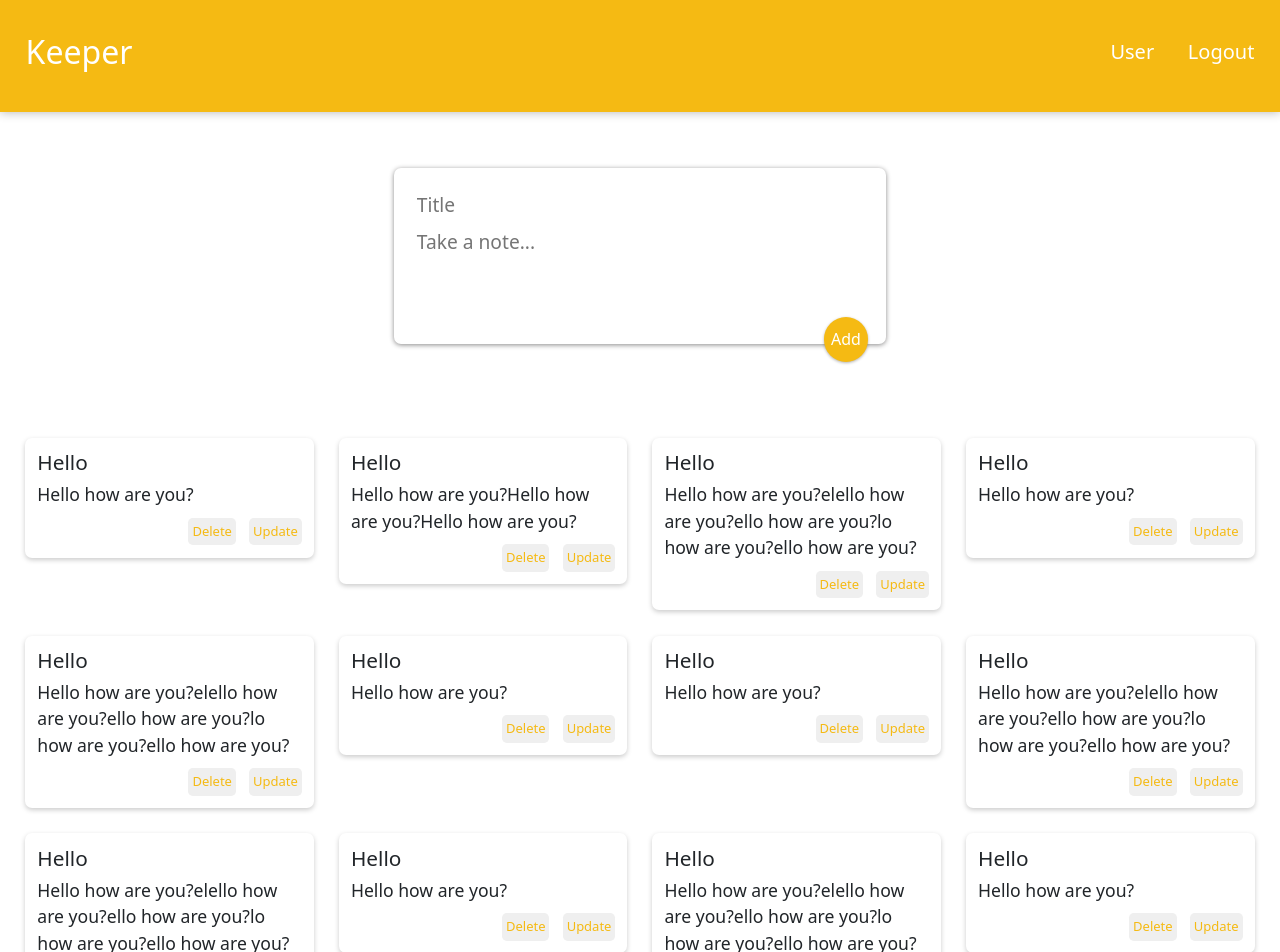
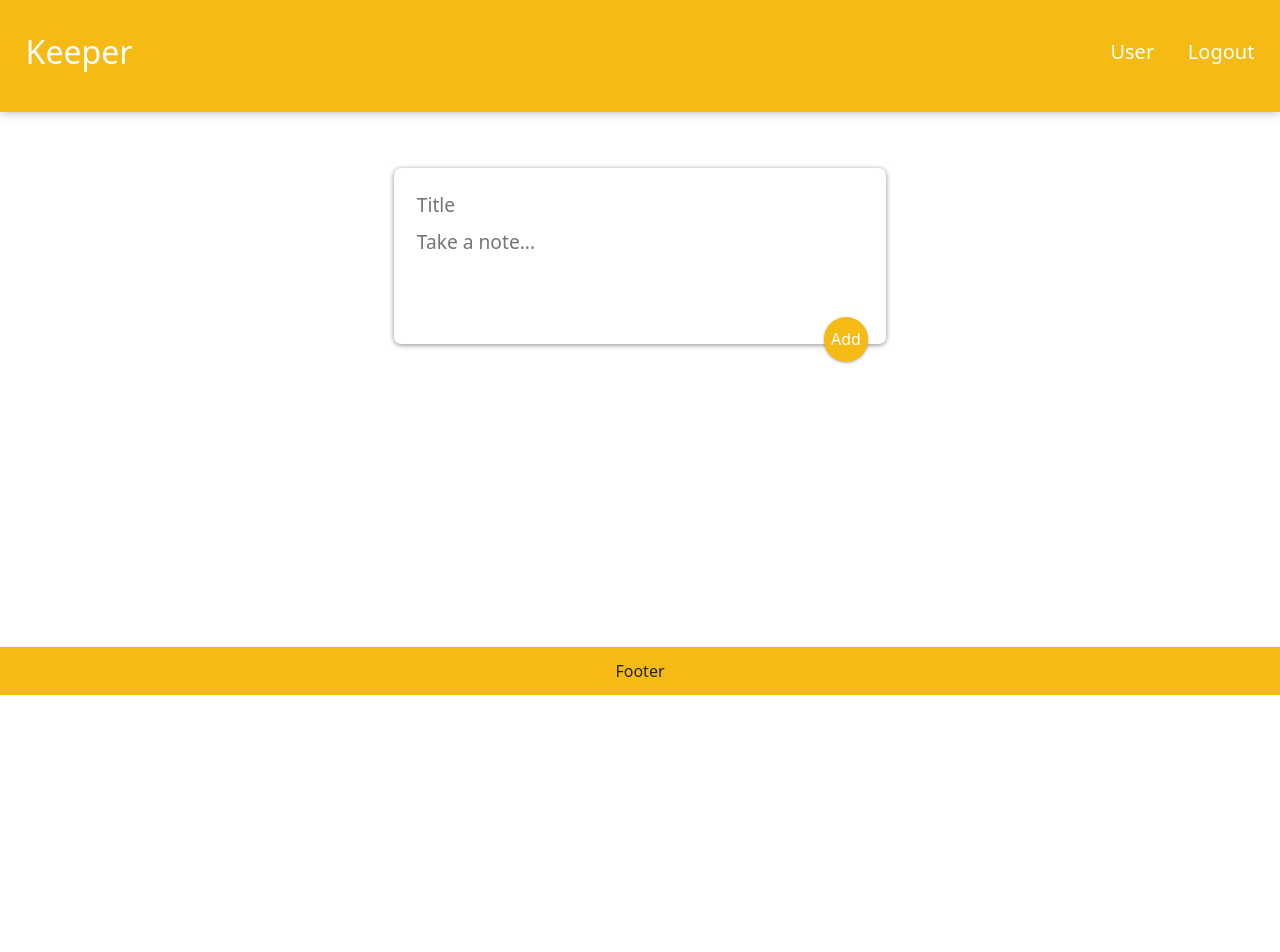
Before and after one commit to tarunboricha/React-Keeper, a React (Create React App) app: page / in a window 1280 px wide. Shown: the top 952 px of the page. After the commit the page ends 800 px from the top, so only its background shows below. Built offline with nearby package versions, Linux system fonts and the light colour scheme.

Commit message:
vaisali commit

```diff
--- a/src/App.js
+++ b/src/App.js
@@ -10,19 +10,6 @@ function App() {
       <Header></Header>
       <CreateArea></CreateArea>
       <div className="row align-items-start" style={{width:'98%', margin:'0 1%', minHeight:'23vh'}}>
-      <Note t="Hello" c="Hello how are you?"></Note>
-        <Note t="Hello" c="Hello how are you?Hello how are you?Hello how are you?"></Note>
-        <Note t="Hello" c="Hello how are you?elello how are you?ello how are you?lo how are you?ello how are you?"></Note>
-        <Note t="Hello" c="Hello how are you?"></Note>
-        <Note t="Hello" c="Hello how are you?elello how are you?ello how are you?lo how are you?ello how are you?"></Note>
-        <Note t="Hello" c="Hello how are you?"></Note>
-        <Note t="Hello" c="Hello how are you?"></Note>
-        <Note t="Hello" c="Hello how are you?elello how are you?ello how are you?lo how are you?ello how are you?"></Note>
-        <Note t="Hello" c="Hello how are you?elello how are you?ello how are you?lo how are you?ello how are you?"></Note>
-        <Note t="Hello" c="Hello how are you?"></Note>
-        <Note t="Hello" c="Hello how are you?elello how are you?ello how are you?lo how are you?ello how are you?"></Note>
-        <Note t="Hello" c="Hello how are you?"></Note>
-        <Note t="Hello" c="Hello how are you?elello how are you?ello how are you?lo how are you?ello how are you?"></Note>
       </div>
       <Footer></Footer>
     </div>
```
